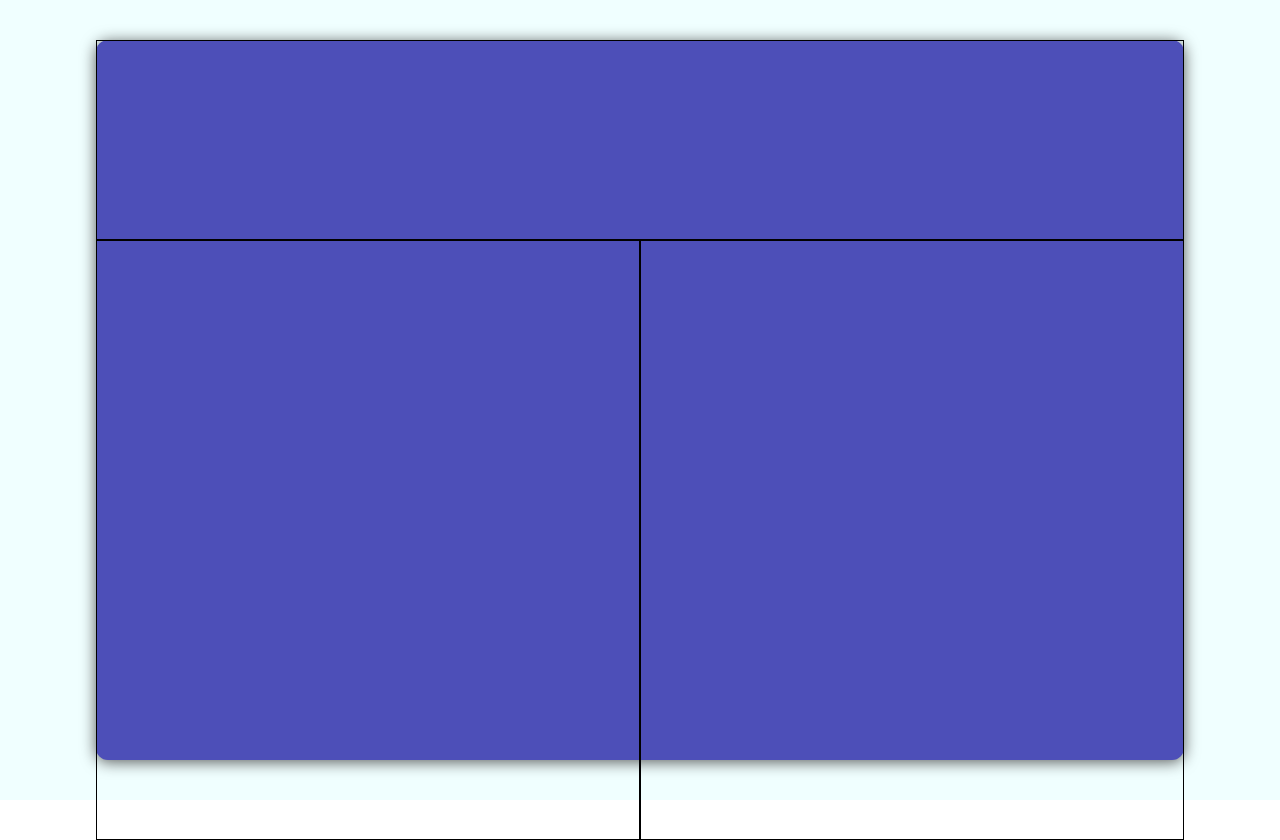
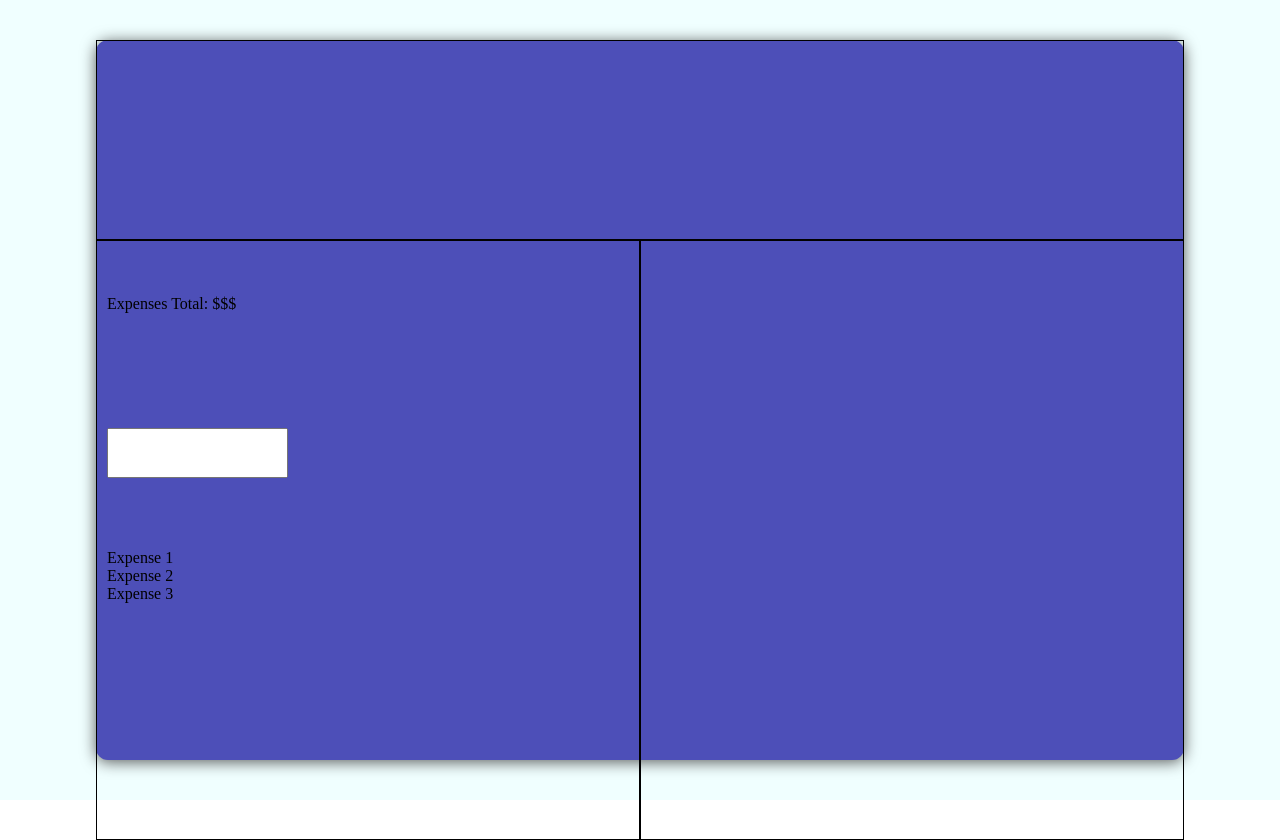
Before and after one commit to liamhowatt34/basic-expense-tracker, a plain HTML site: page index.html in a window 1280 px wide. Drawn offline with Linux system fonts and the light colour scheme.

Commit message:
Added expenses outline

```diff
--- a/index.html
+++ b/index.html
@@ -11,7 +11,17 @@
     <div class="container">
         <div class="border">
             <div class="total-display"></div>
-            <div class="expenses"></div>
+            <div class="expenses">
+                <div class="expenses-display">Expenses Total: $$$</div>
+                <div class="expenses-input"><input type="text"></div>
+                <div class="expenses-list">
+                    <ul>
+                        <li>Expense 1</li>
+                        <li>Expense 2</li>
+                        <li>Expense 3</li>
+                    </ul>
+                </div>
+            </div>
             <div class="income"></div>
         </div>
     </div>
--- a/styles.css
+++ b/styles.css
@@ -34,10 +34,11 @@
 }
 
 .expenses {
-    align-self: center;
     border: 1px solid black;
+    display: flex;
+    flex-direction: column;
+    justify-content: space-between;
     height: 600px;
-    justify-self: center;
     width: 100%;
 }
 
@@ -48,3 +49,32 @@
     justify-self: center;
     width: 100%;
 }
+
+.expenses-display {
+    display: flex;
+    padding: 10px;
+    justify-content: start;
+    align-items: center;
+    width: 100%;
+    height: 125px;
+}
+
+.expenses-input {
+    padding: 10px;
+    display: flex;
+    justify-content: start;
+    width: 100%;
+    height: 70px;
+}
+
+.expenses-list {
+    padding: 10px;
+    display: flex;
+    justify-content: start;
+    width: 100%;
+    height: 300px;
+}
+
+li {
+    list-style: none;
+}
```
